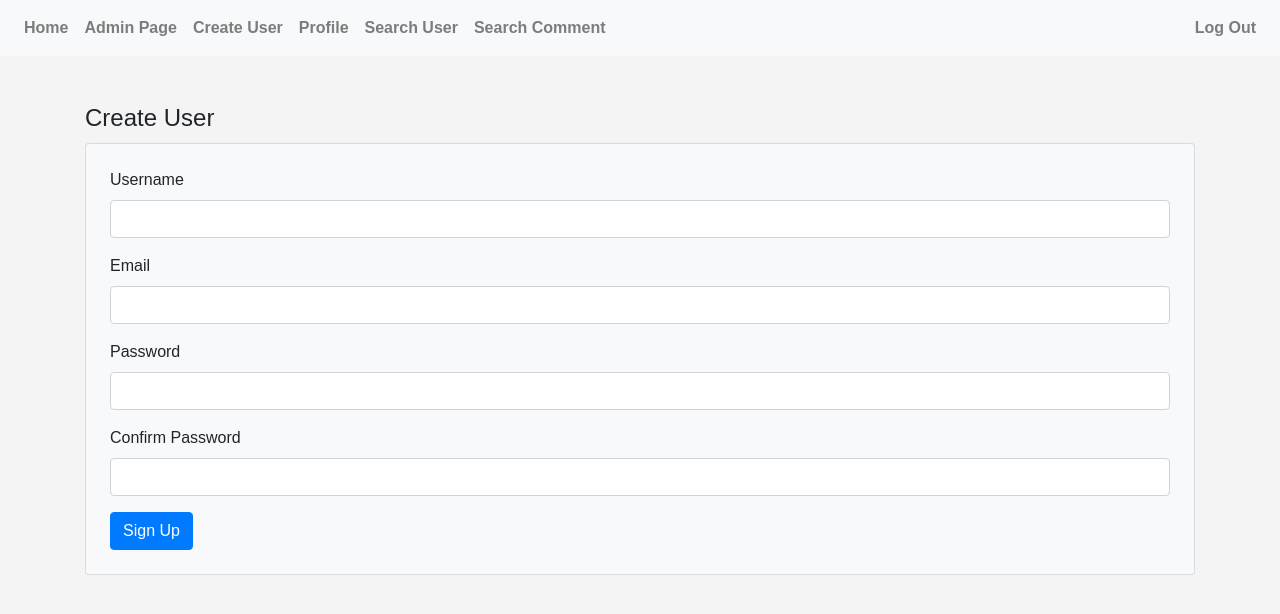
After one commit to akifatakan/cs437project-group9, a Flask app: page /createuser in a window 1280 px wide. The commit adds this page. Shown: the top 614 px of the page. Run offline with Flask 3, Linux system fonts and the light colour scheme; a user stored in the database is signed in; tables that the repository leaves empty hold one stand-in row (values such as "Sample post"); some libraries are stand-ins or nearby versions.

Commit message:
create_user
create user page

```diff
--- a/app.py
+++ b/app.py
@@ -28,6 +28,7 @@ def admin_page():
         if searched_text == "":
             users = User.query.all()
         else:
+            # A1 --> SQL INJECTION VULNERABILITY
             query = f"SELECT * FROM users WHERE id = {searched_text}"
             sql_expression = text(query)
             print(sql_expression)
@@ -98,6 +99,22 @@ def signup_page():
         return redirect(url_for('login_page'))
     return render_template('signup.html', form=form)
 
+
+@app.route('/createuser', methods=['GET', 'POST'])
+@login_required
+@admin_required
+def create_user():
+    form = SignUpForm()
+    if form.validate_on_submit():
+        user = User(email=form.email.data,
+                    username=form.username.data,
+                    password=form.password.data)
+
+        db.session.add(user)
+        db.session.commit()
+        flash('User Created Successfully!')
+        return redirect(url_for('admin_page'))
+    return render_template('create_user.html', form=form)
 
 @app.route('/login', methods=['GET', 'POST'])
 def login_page():
@@ -173,6 +190,7 @@ def news_details(news_id):
         return redirect(redirect_url)
 
     if form.validate_on_submit() and current_user.is_authenticated:
+        #A2 --> XSS VULN
         comment_text = form.comment.data
         new_comment = Comment(comment=comment_text, news_id=news_entry.id, user_id=current_user.id)
         db.session.add(new_comment)
@@ -301,6 +319,7 @@ def search_comment():
     template = ""
     if form.validate_on_submit():
         comment_id = form.search_term.data
+        #A2 --> XSS
         comment = Comment.query.get(comment_id)
         if comment is not None:
             template = f"""
--- a/myproject/templates/base.html
+++ b/myproject/templates/base.html
@@ -16,7 +16,8 @@
             <a class="nav-item nav-link" href="{{ url_for('index') }}">Home</a>
             {% if current_user.is_authenticated %}
                 {% if current_user.is_admin %}
-                    <a class="nav-item nav-link" href="{{ url_for('admin_page') }}">Admin Page</a>
+                <a class="nav-item nav-link" href="{{ url_for('admin_page') }}">Admin Page</a>
+                <a class="nav-item nav-link" href="{{ url_for('create_user') }}">Create User</a>
                 {% endif %}
                 <a class="nav-item nav-link" href="{{ url_for('user_profile', username=current_user.username) }}">Profile</a>
                 <a class="nav-item nav-link" href="{{ url_for('search_user') }}">Search User</a>
--- /dev/null
+++ b/myproject/templates/create_user.html
@@ -0,0 +1,38 @@
+{% extends 'base.html' %}
+
+{% block content %}
+<div class="container mt-5">
+    <h2>Create User</h2>
+    <div class="card p-4 bg-light">
+        <form method="POST">
+            {{ form.hidden_tag() }}
+
+            {% for field, errors in form.errors.items() %}
+            <div class="alert alert-danger" role="alert">
+                {{ errors[0] }}
+            </div>
+            {% endfor %}
+
+
+            <div class="form-group">
+                {{ form.username.label(class="form-control-label") }}
+                {{ form.username(class="form-control") }}
+            </div>
+            <div class="form-group">
+                {{ form.email.label(class="form-control-label") }}
+                {{ form.email(class="form-control") }}
+            </div>
+            <div class="form-group">
+                {{ form.password.label(class="form-control-label") }}
+                {{ form.password(class="form-control") }}
+            </div>
+            <div class="form-group">
+                {{ form.confirm_password.label(class="form-control-label") }}
+                {{ form.confirm_password(class="form-control") }}
+            </div>
+            {{ form.submit(class="btn btn-primary")}}
+        </form>
+    </div>
+
+</div>
+{% endblock %}
```
